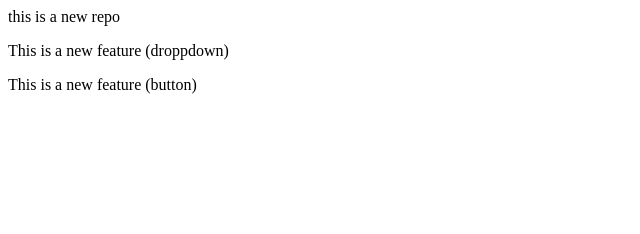
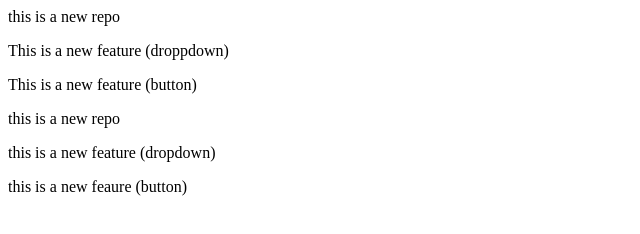
Before and after one commit to DeepakS-tech/localrepo, a plain HTML site: page index.html in a window 1280 px wide. Shown: the whole page, without its empty margins (0-640 px from the left). Drawn offline with Linux system fonts and the light colour scheme.

Commit message:
Add new feature descriptions to index.html
Added new paragraphs for features in the repository.

```diff
--- a/index.html
+++ b/index.html
@@ -1,3 +1,6 @@
 <p>this is a new repo</p>
 <p>This is a new feature (droppdown)</p>
 <p>This is a new feature (button)</p>
+<p>this is a new repo</p>
+<p>this is a new feature (dropdown)</p>
+<p>this is a new feaure (button)</p>
```
